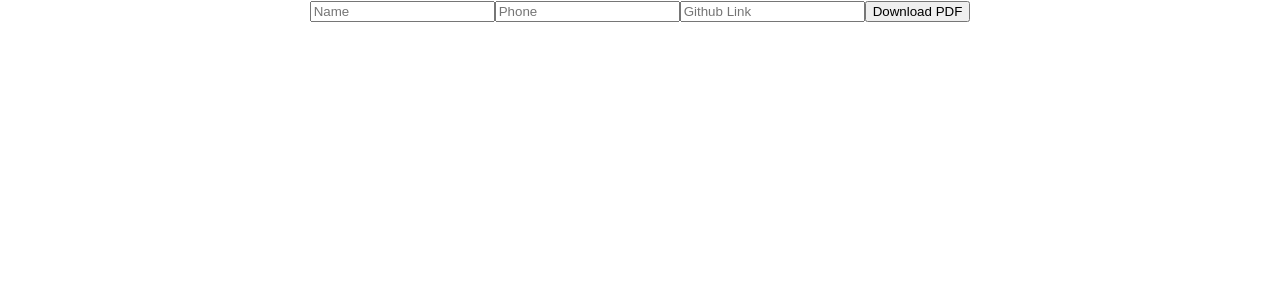
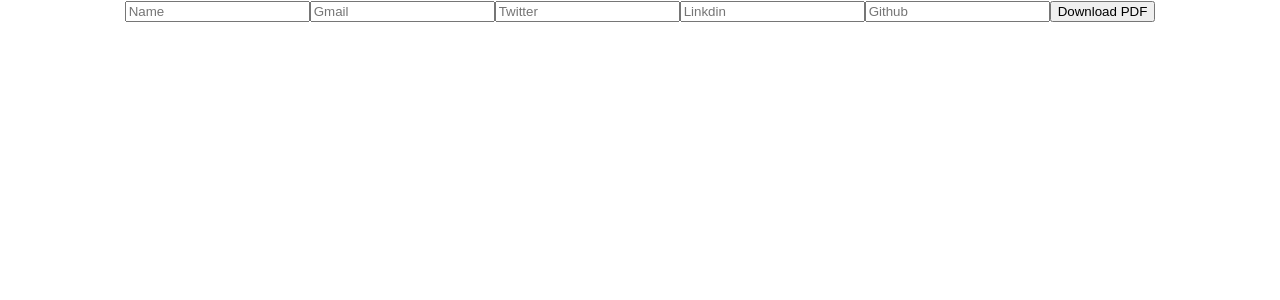
Before and after one commit to pAditya198/Resume_Generator, a React (Create React App) app in the folder client/: page / in a window 1280 px wide. Shown: the top 300 px of the page. Built offline with nearby package versions, Linux system fonts and the light colour scheme.

Commit message:
basic design header

```diff
--- a/client/src/App.js
+++ b/client/src/App.js
@@ -1,26 +1,30 @@
-import React,{Component} from "react";
+import React, { Component } from "react";
 import axios from "axios";
 import { saveAs } from "file-saver";
 import "./App.css";
 
 class App extends Component {
-state = {
-      name: "",
-      phone: 0,
-      githubUrl: 0,
-    };
+  state = {
+    name: "",
+    gmail: "",
+    twitter: "",
+    linkdin: "",
+    github: ""
+  };
 
-handleChange = ({ target: { value, name }}) => this.setState({ [name]: value })
+  handleChange = ({ target: { value, name } }) =>
+    this.setState({ [name]: value });
 
-createAndDownloadPDF = () => {
-  axios.post('/create-pdf', this.state)
-  .then(() => axios.get('fetch-pdf', { responseType: 'blob' }))
-  .then((res) => {
-    const pdfBlob = new Blob([res.data], { type: 'application/pdf' });
+  createAndDownloadPDF = () => {
+    axios
+      .post("/create-pdf", this.state)
+      .then(() => axios.get("fetch-pdf", { responseType: "blob" }))
+      .then(res => {
+        const pdfBlob = new Blob([res.data], { type: "application/pdf" });
 
-    saveAs(pdfBlob, 'newPdf.pdf');
-  })
-}
+        saveAs(pdfBlob, "newPdf.pdf");
+      });
+  };
   render() {
     return (
       <div className="App">
@@ -30,16 +34,29 @@ createAndDownloadPDF = () => {
           name="name"
           onChange={this.handleChange}
         />
+
         <input
-          type="number"
-          placeholder="Phone"
-          name="phone"
+          type="url"
+          placeholder="Gmail"
+          name="gmail"
           onChange={this.handleChange}
         />
         <input
           type="url"
-          placeholder="Github Link"
-          name="githubUrl"
+          placeholder="Twitter"
+          name="twitter"
+          onChange={this.handleChange}
+        />
+        <input
+          type="url"
+          placeholder="Linkdin"
+          name="linkdin"
+          onChange={this.handleChange}
+        />
+        <input
+          type="url"
+          placeholder="Github"
+          name="github"
           onChange={this.handleChange}
         />
         <button onClick={this.createAndDownloadPDF}>Download PDF</button>
```
Also changed, not shown: 1 other file (tests, documents, lock files or other folders).
